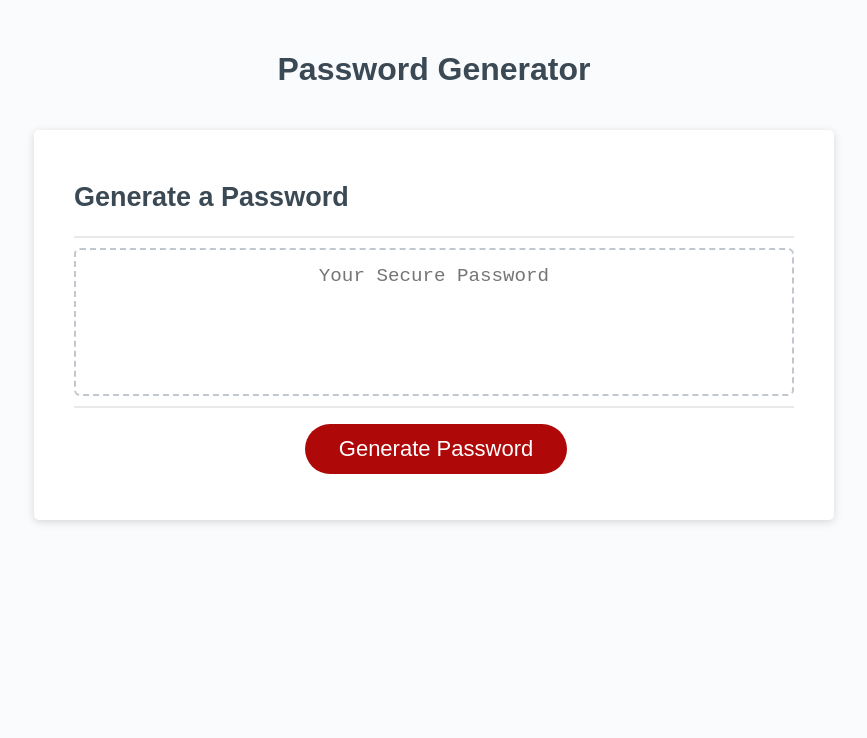
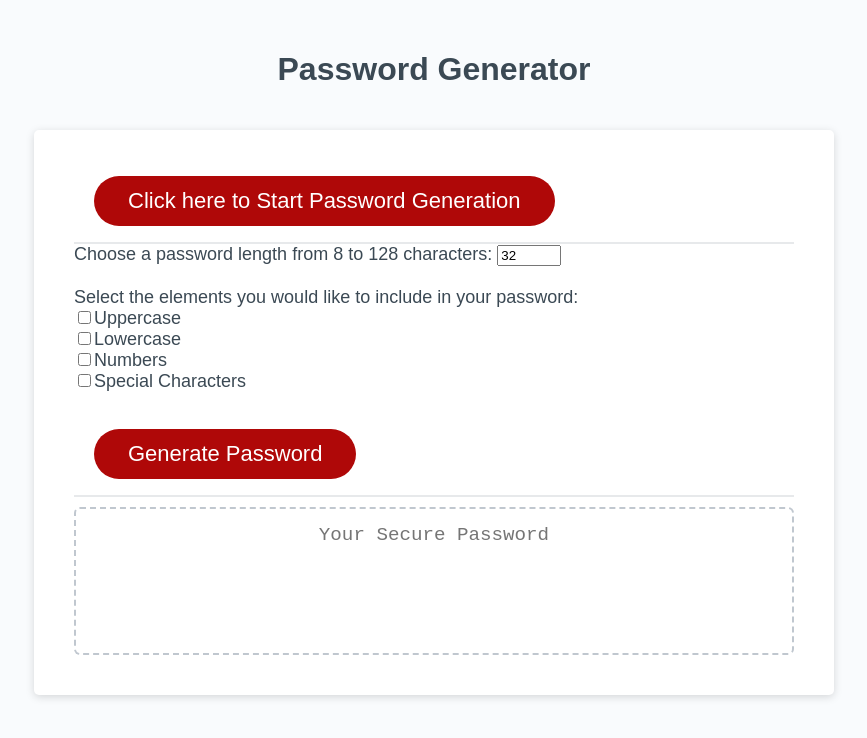
Before and after one commit to npgockel/homework-3, a plain HTML site: page index.html in a window 1280 px wide. Shown: the whole page, without its empty margins (206-1073 px from the left). Drawn offline with Linux system fonts and the light colour scheme.

Commit message:
work checkpoint

```diff
--- a/index.html
+++ b/index.html
@@ -7,6 +7,7 @@
     <title>Password Generator</title>
     <link rel="stylesheet" href="style.css" />
   </head>
+
   <body>
     <div class="wrapper">
       <header>
@@ -14,9 +15,62 @@
       </header>
       <div class="card">
         <div class="card-header">
-          <h2>Generate a Password</h2>
+          <button id="start-gen" class="btn" onclick="generatePassword()">
+            Click here to Start Password Generation
+          </button>
         </div>
+
         <div class="card-body">
+          <div id="pass-crit">
+            <div>
+              <label for="length"
+                >Choose a password length from 8 to 128 characters:</label
+              >
+              <input
+                type="number"
+                id="length"
+                name="length"
+                min="8"
+                max="128"
+                value="32"
+              />
+            </div>
+            <br />
+            <label for="char-crit"
+              >Select the elements you would like to include in your
+              password:</label
+            >
+            <form id="char-crit">
+              <input
+                type="checkbox"
+                id="upper-char"
+                name="upper-char"
+                value="Uppercases"
+              /><label for="upper-char">Uppercase</label><br />
+              <input
+                type="checkbox"
+                id="lower-char"
+                name="lower-char"
+                value="Lowercase"
+              /><label for="lower-char">Lowercase</label><br />
+              <input
+                type="checkbox"
+                id="numer-char"
+                name="numer-char"
+                value="Numbers"
+              /><label for="numer-char">Numbers</label><br />
+              <input
+                type="checkbox"
+                id="speci-char"
+                name="speci-char"
+                value="Special Characters"
+              /><label for="speci-char">Special Characters</label>
+            </form>
+            <br />
+            <button id="generate" class="btn">Generate Password</button>
+          </div>
+        </div>
+        <div class="card-footer">
           <textarea
             readonly
             id="password"
@@ -24,9 +78,6 @@
             aria-label="Generated Password"
           ></textarea>
         </div>
-        <div class="card-footer">
-          <button id="generate" class="btn">Generate Password</button>
-        </div>
       </div>
     </div>
     <script src="script.js"></script>
--- a/script.js
+++ b/script.js
@@ -1,14 +1,83 @@
-// Assignment Code
-var generateBtn = document.querySelector("#generate");
+// // Assignment Code
+// var generateBtn = document.querySelector("#generate");
 
-// Write password to the #password input
-function writePassword() {
-  var password = generatePassword();
-  var passwordText = document.querySelector("#password");
+// // Write password to the #password input
+// function writePassword() {
+//   var password = generatePassword();
+//   var passwordText = document.querySelector("#password");
 
-  passwordText.value = password;
+//   passwordText.value = password;
 
+// }
+
+// // Add event listener to generate button
+// generateBtn.addEventListener("click", writePassword);
+
+// HTML idss
+
+// Function to generate password
+function generatePassword() {
+  // Password length
+  var passLength = document.getElementById("length").value;
+
+  // Character Choice Classes (CCC)
+  var upperChar = "ABCDEFGHIJKLMNOPQRSTUVWZYZ";
+  var lowerChar = "abcdefghijklmnopqrstuvwxyz";
+  var numerChar = "1234567890";
+  var speciChar = "!@#$%^&*()_+";
+
+  // Containers for CCC (Boolean)
+  var addUpper = false;
+  var addLower = false;
+  var addNumer = false;
+  var addSpeci = false;
+
+  // Event listeners for CCC
+
+  document.addEventListener("DOMContentLoaded", function(event) {
+    var checkUpper = document.querySelector("input[name=upper-char]");
+    checkUpper.addEventListener("change", function(event) {
+      if (checkUpper.checked) {
+        addUpper = true;
+        console.log(addUpper)
+      } else {
+        // do something else otherwise
+      }
+    });
+  });
+
+  var checkLower = document.querySelector("input[name=lower-char]");
+
+  checkLower.addEventListener("change", function() {
+    if (this.checked) {
+      // Checkbox is checked..
+    } else {
+      // Checkbox is not checked..
+    }
+  });
+
+  var checkNumer = document.querySelector("input[name=numer-char]");
+
+  checkNumer.addEventListener("change", function() {
+    if (this.checked) {
+      // Checkbox is checked..
+    } else {
+      // Checkbox is not checked..
+    }
+  });
+
+  var checkSpeci = document.querySelector("input[name=speci-char]");
+
+  checkSpeci.addEventListener("change", function() {
+    if (this.checked) {
+      // Checkbox is checked..
+    } else {
+      // Checkbox is not checked..
+    }
+  });
+
+  // The generated password container
+  var password = "";
+
+  document.getElementById("password").value = password;
 }
-
-// Add event listener to generate button
-generateBtn.addEventListener("click", writePassword);
--- a/style.css
+++ b/style.css
@@ -124,7 +124,6 @@ button[disabled] {
     margin: 16px 0px 0px 0px;
     padding: 10px 15px;
   }
-
   #password {
     font-size: 1rem;
   }
```
Also changed, not shown: 1 other file.
